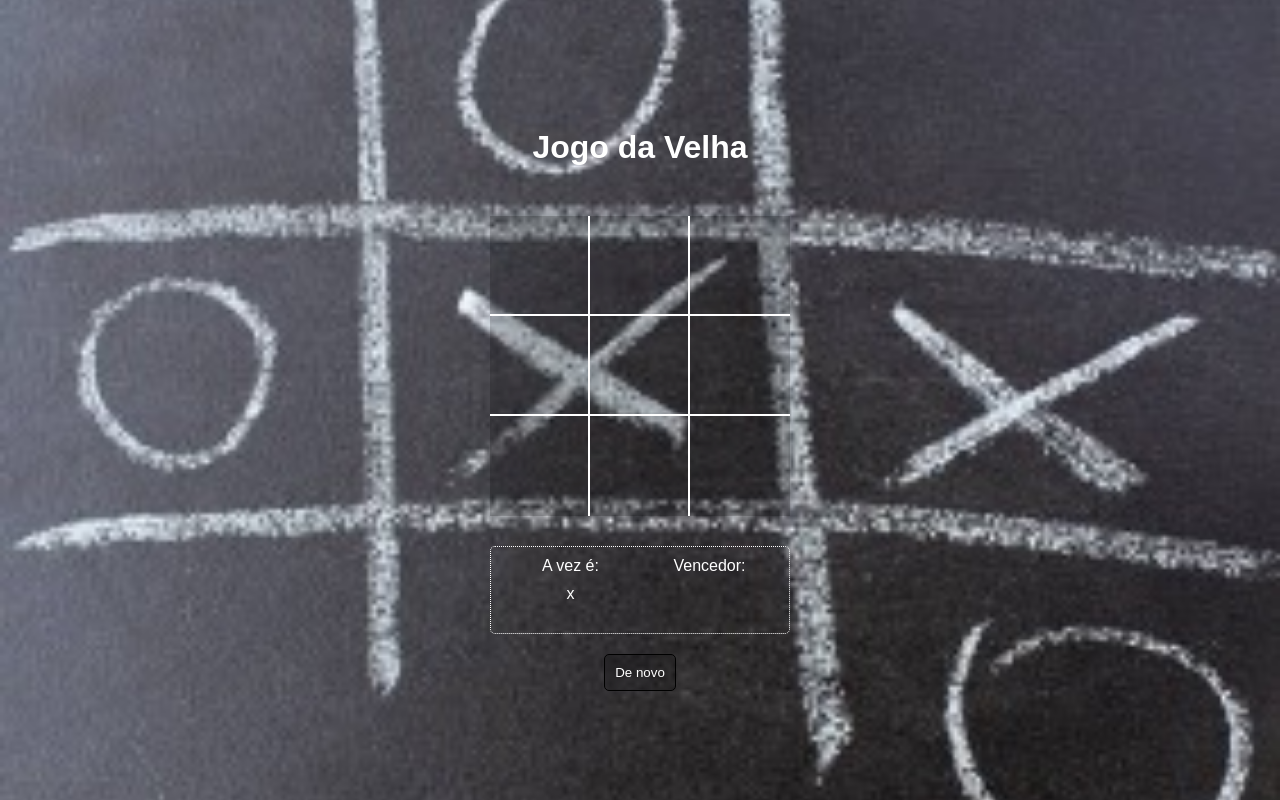
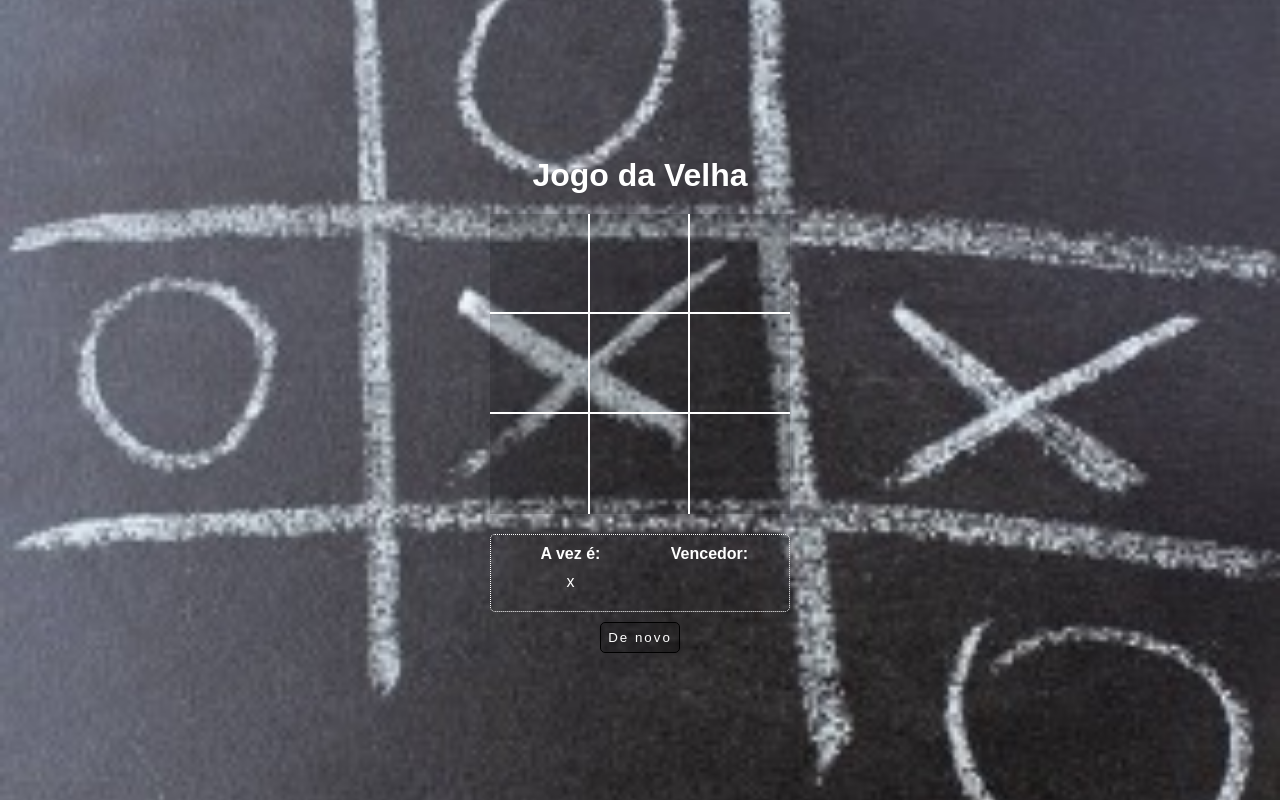
Before and after one commit to flavio16silva/jogoDaVelha_JS, a plain HTML site: page index.html in a window 1280 px wide. Drawn offline with Linux system fonts and the light colour scheme.

Commit message:
alteração dos espaços entre as classes: area, info, botao para caber no centro da pagina

```diff
--- a/style.css
+++ b/style.css
@@ -23,7 +23,7 @@
 /* Titulo */
 h1 {
     color: #FFF;
-    margin: 20px 0;
+    margin: 10px 0;
 }
 
 /* Jogo */
@@ -31,7 +31,7 @@
     width: 300px;
     display: grid;
     grid-template-columns: repeat(3, 1fr);
-    margin-top: 30px;
+    margin-top: 10px;
     background-color: rgba(0, 0, 0, 0.2);
 
 }
@@ -68,7 +68,7 @@
 .info {
     width: 300px;
     display: flex;
-    margin-top: 30px;
+    margin-top: 20px;
     border: 1px dotted #FFF;
     border-radius: 5px;
     padding: 10px;
@@ -82,19 +82,21 @@
     text-align: center;
     color: #FFF;
     margin-bottom: 10px;
+    font-weight: bold;
 }
 
 .infocorpo{
     text-align: center;
     color: #FFF;
-    margin-bottom: 20px;
+    margin-bottom: 10px;
 }
 
 .reset {
     border: 1px solid #000;
     background-color: rgba(0, 0, 0, 0.2);
     color: #FFF;
-    padding: 10px;
-    margin-top: 20px;
+    padding: 7px;
+    margin-top: 10px;
     border-radius: 5px;
+    letter-spacing: 2px;
 }
```
